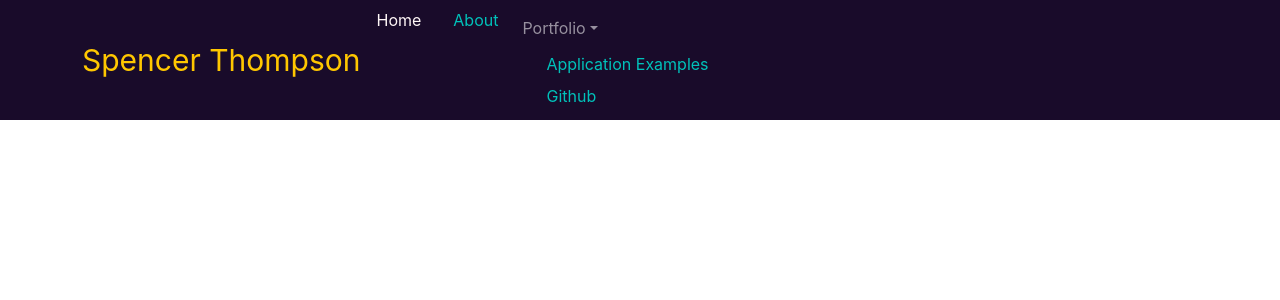
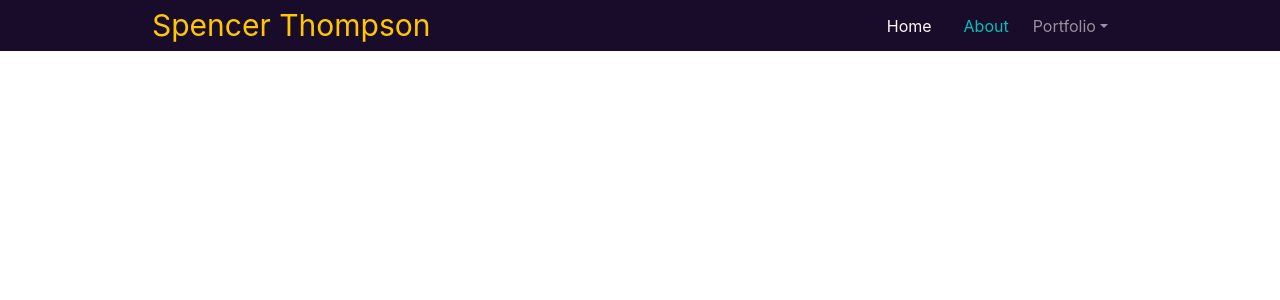
Before and after one commit to SpenThompson/SpenThompson.github.io, a React (Create React App) app in the folder portfolio/: page / in a window 1280 px wide. Shown: the top 300 px of the page. Built offline with nearby package versions, Linux system fonts and the light colour scheme.

Commit message:
Almost Debugged

```diff
--- a/portfolio/public/index.html
+++ b/portfolio/public/index.html
@@ -25,7 +25,7 @@
       work correctly both with client-side routing and a non-root public URL.
       Learn how to configure a non-root public URL by running `npm run build`.
     -->
-    <title>React App</title>
+    <title>Spencer Thompson - Web Developer</title>
   </head>
   <body>
     <noscript>You need to enable JavaScript to run this app.</noscript>
--- a/portfolio/src/components/Navigation.jsx
+++ b/portfolio/src/components/Navigation.jsx
@@ -1,18 +1,17 @@
 import React from "react";
-import { Collapse, DropdownToggle, DropdownMenu, DropdownItem, Nav, Navbar, NavbarToggler, NavItem, UncontrolledDropdown  } from "reactstrap";
-import { NavBrand, NavLink } from "./NavigationElements"
+import { Collapse, DropdownMenu, DropdownItem, Nav, NavbarToggler, NavItem, UncontrolledDropdown  } from "reactstrap";
+import { CustDropdownToggle, CustNavbar, NavBrand, NavLink } from "./NavigationElements"
 
 
 function Navigation(props) {
     return(
         <div>
-           <Navbar
+           <CustNavbar
              style = {{backgroundColor: "#190B2A"}}
-             expand= "lg"
+             expand= "md"
              fixed= "top"
              container
              dark
-             full
             >
                 <NavBrand to ="/">
                     Spencer Thompson
@@ -20,10 +19,11 @@ function Navigation(props) {
                 <NavbarToggler onClick={function noRefCheck(){}} />
                 <Collapse navbar>
                     <Nav
-                        className="me-auto"
+                        className="container-fluid me-auto"
                         navbar
+
                     >
-                        <NavItem>
+                        <NavItem className="ms-auto">
                             <NavLink to = "/">
                                 Home
                             </NavLink>
@@ -37,12 +37,14 @@ function Navigation(props) {
                             inNavbar
                             nav
                         >
-                            <DropdownToggle
+                            <CustDropdownToggle
                                 caret
                                 nav
+                                color = "primary"
                             >
                                 Portfolio
-                            </DropdownToggle>
+                            </CustDropdownToggle>
+                            <DropdownMenu style = {{backgroundColor: "#190B2A"}} dark >
                                 <DropdownItem>
                                     <NavLink to = "/app-examples">
                                         Application Examples
@@ -53,10 +55,11 @@ function Navigation(props) {
                                         Github
                                     </NavLink>
                                 </DropdownItem>
+                            </DropdownMenu>
                         </UncontrolledDropdown>
                     </Nav>
                 </Collapse>
-            </Navbar>
+            </CustNavbar>
         </div>
     )
 }
--- a/portfolio/src/components/NavigationElements.jsx
+++ b/portfolio/src/components/NavigationElements.jsx
@@ -1,5 +1,13 @@
-import { NavLink as Link } from "react-router-dom";
+import { NavLink as Link} from "react-router-dom";
+import { DropdownToggle, Navbar } from "reactstrap";
 import styled from "styled-components";
+
+export const CustNavbar = styled(Navbar)`
+    display: flex;
+    justify-content: space-between;
+    padding: 0.2rem calc((100vw - 1000px) /2);
+    z-index: 12;
+`;
 
 export const NavBrand = styled(Link)`
     color: #FFC700;
@@ -30,3 +38,11 @@ export const NavLink = styled(Link)`
         transition: 200ms ease-in;
     }
 `;
+
+export const CustDropdownToggle = styled(DropdownToggle)`
+    color: #00C2BA;
+    display: flex;
+    align-items: center;
+    text-decoration: none;
+    padding: 0 1rem;
+`;
```
Lines whose indentation alone changed are shown as unchanged.
